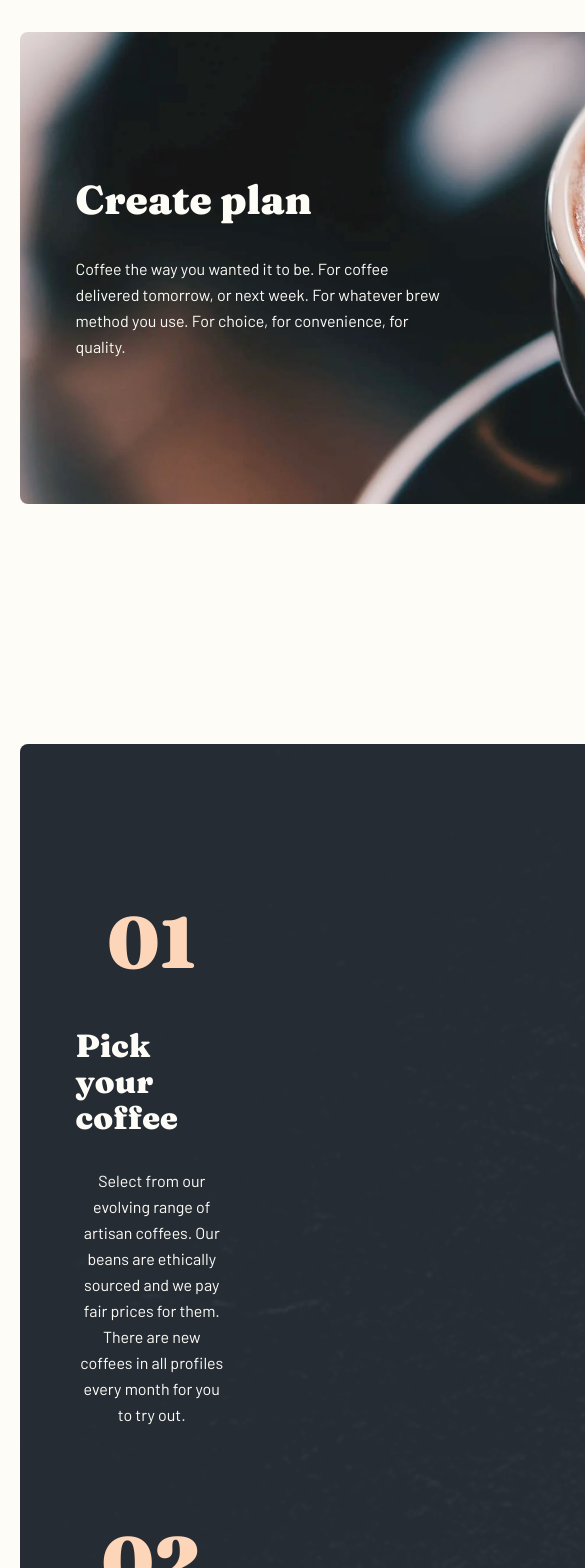
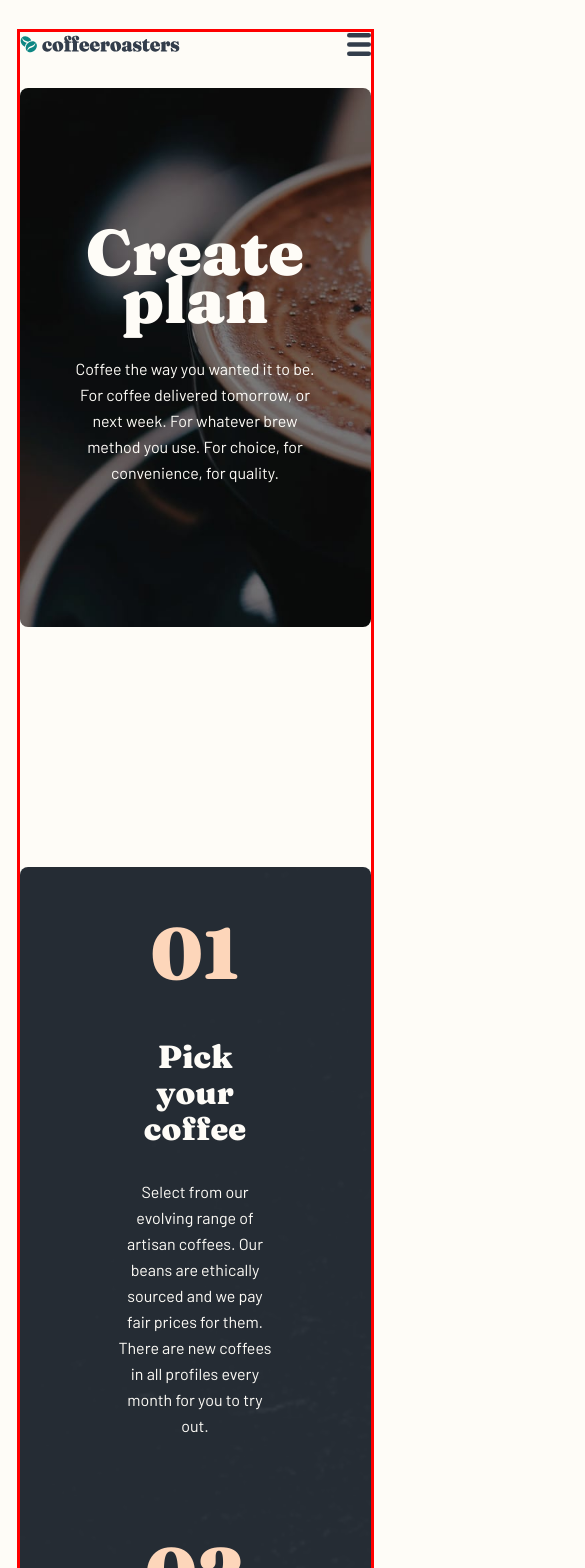
Before and after one commit to Giuva-Sergi/coffeeRoasters, a React (Vite) app: page /create-plan in a window 390 px wide. Shown: the top 1568 px of the page, 585 px wide, since content can reach past the window. Built offline with nearby package versions, Linux system fonts and the light colour scheme; the HTML template or start-up script is replaced by a standard one.

Commit message:
<style> responsive create plan page

```diff
--- a/src/App.jsx
+++ b/src/App.jsx
@@ -9,7 +9,7 @@ import CreatePlan from "./pages/plan/CreatePlan";
 function App() {
   return (
     <Wrapper>
-      {/* <Navbar /> */}
+      <Navbar />
 
       <Routes>
         <Route path="/" element={<Home />} />
--- a/src/components/Footer.module.css
+++ b/src/components/Footer.module.css
@@ -49,3 +49,11 @@
     margin-left: unset;
   }
 }
+
+@media (max-width: 980px) {
+  .navLinks {
+    flex-direction: column;
+    align-items: center;
+    padding: 0;
+  }
+}
--- a/src/components/Navbar.jsx
+++ b/src/components/Navbar.jsx
@@ -1,12 +1,19 @@
 import { Link } from "react-router-dom";
 import logo from "../assets/shared/desktop/logo.svg";
 import styles from "./Navbar.module.css";
+import { useState } from "react";
 
 function Navbar() {
+  const [menuVisibility, setMenuVisibility] = useState(false);
   return (
     <header className={styles.header}>
       <img src={logo} alt="Coffee roasters logo" />
-      <nav>
+      <button
+        aria-controls="primary-nav"
+        aria-expanded={menuVisibility}
+        className={styles.menuBtn}
+      ></button>
+      <nav id="primary-nav" className={styles.primaryNav}>
         <ul className={styles.navLinks}>
           <li>
             <Link to="/">home</Link>
--- a/src/components/Navbar.module.css
+++ b/src/components/Navbar.module.css
@@ -1,6 +1,7 @@
 .header {
   display: flex;
   justify-content: space-between;
+  align-items: center;
 }
 
 .navLinks {
@@ -25,8 +26,42 @@
   color: var(--clr-dark-blue);
 }
 
+.menuBtn {
+  display: none;
+}
+
 @media (max-width: 1140px) {
   .navLinks {
     gap: 3rem;
   }
 }
+
+@media (max-width: 980px) {
+  .header > img {
+    width: 10rem;
+  }
+
+  .menuBtn {
+    --btn-size: 1.5rem;
+    display: block;
+    border: none;
+    width: var(--btn-size);
+    aspect-ratio: 1;
+    padding: 0;
+    background: url("../assets/shared/mobile/icon-hamburger.svg");
+    background-size: var(--btn-size);
+    background-repeat: no-repeat;
+    background-position: center;
+    z-index: 9999;
+  }
+
+  .menuBtn[aria-expanded="true"] {
+    background: url("../assets/shared/mobile/icon-close.svg");
+    background-repeat: no-repeat;
+    background-position: center;
+  }
+
+  .primaryNav {
+    display: none;
+  }
+}
--- a/src/components/Wrapper.module.css
+++ b/src/components/Wrapper.module.css
@@ -3,4 +3,11 @@
   width: 90%;
   margin-inline: auto;
   margin-block: 2rem;
+  outline: 3px solid red;
 }
+
+/* @media (max-width: 980px) {
+  .wrapper {
+    width: 95%;
+  }
+} */
--- a/src/pages/about/HeroAbout.module.css
+++ b/src/pages/about/HeroAbout.module.css
@@ -47,10 +47,11 @@
   }
 
   .heroSectionContainer {
+    align-items: center;
     width: 80%;
-    /* padding: unset; */
     margin-inline: auto;
-    padding-block: auto;
+    padding: 0;
+    padding-block: 40%;
   }
 
   .heroSectionContainer h2 {
--- a/src/pages/home/HowItWorks.module.css
+++ b/src/pages/home/HowItWorks.module.css
@@ -109,6 +109,8 @@ span {
 
   .cardsContainer {
     flex-direction: column;
+    align-items: center;
+    padding-block: 2rem;
   }
 
   .howCard {
@@ -119,4 +121,16 @@ span {
   .howCard p {
     text-align: center;
   }
+
+  .howCard h3 {
+    text-align: center;
+  }
+
+  .howPlan {
+    padding: 0;
+  }
+
+  .howPlan .howCard {
+    width: 45%;
+  }
 }
--- a/src/pages/plan/Accordion.module.css
+++ b/src/pages/plan/Accordion.module.css
@@ -44,3 +44,9 @@
 .rotate {
   transform: rotate(180deg);
 }
+
+@media (max-width: 980px) {
+  .radioBtnContainer {
+    flex-direction: column;
+  }
+}
--- a/src/pages/plan/HeroPlan.module.css
+++ b/src/pages/plan/HeroPlan.module.css
@@ -39,3 +39,29 @@
     width: 75%;
   }
 }
+
+@media (max-width: 980px) {
+  .heroSection {
+    background-image: url("../../assets/plan/mobile/image-hero-blackcup.jpg");
+    display: grid;
+    place-items: center;
+  }
+
+  .heroSectionContainer {
+    align-items: center;
+    width: 80%;
+    margin-inline: auto;
+    padding: 0;
+    padding-block: 40%;
+  }
+
+  .heroSectionContainer h2 {
+    text-align: center;
+    font-size: clamp(4rem, 8vw, 12rem);
+  }
+
+  .heroSectionContainer p {
+    font-size: clamp(1rem, 4vw, 7rem);
+    text-align: center;
+  }
+}
--- a/src/pages/plan/InputButton.module.css
+++ b/src/pages/plan/InputButton.module.css
@@ -41,3 +41,13 @@
 .selected p {
   color: var(--clr-light-cream);
 }
+
+@media (max-width: 980px) {
+  .input label {
+    font-size: clamp(2rem, 8vw, 5rem);
+  }
+
+  .input p {
+    font-size: clamp(1rem, 5vw, 3rem);
+  }
+}
```
